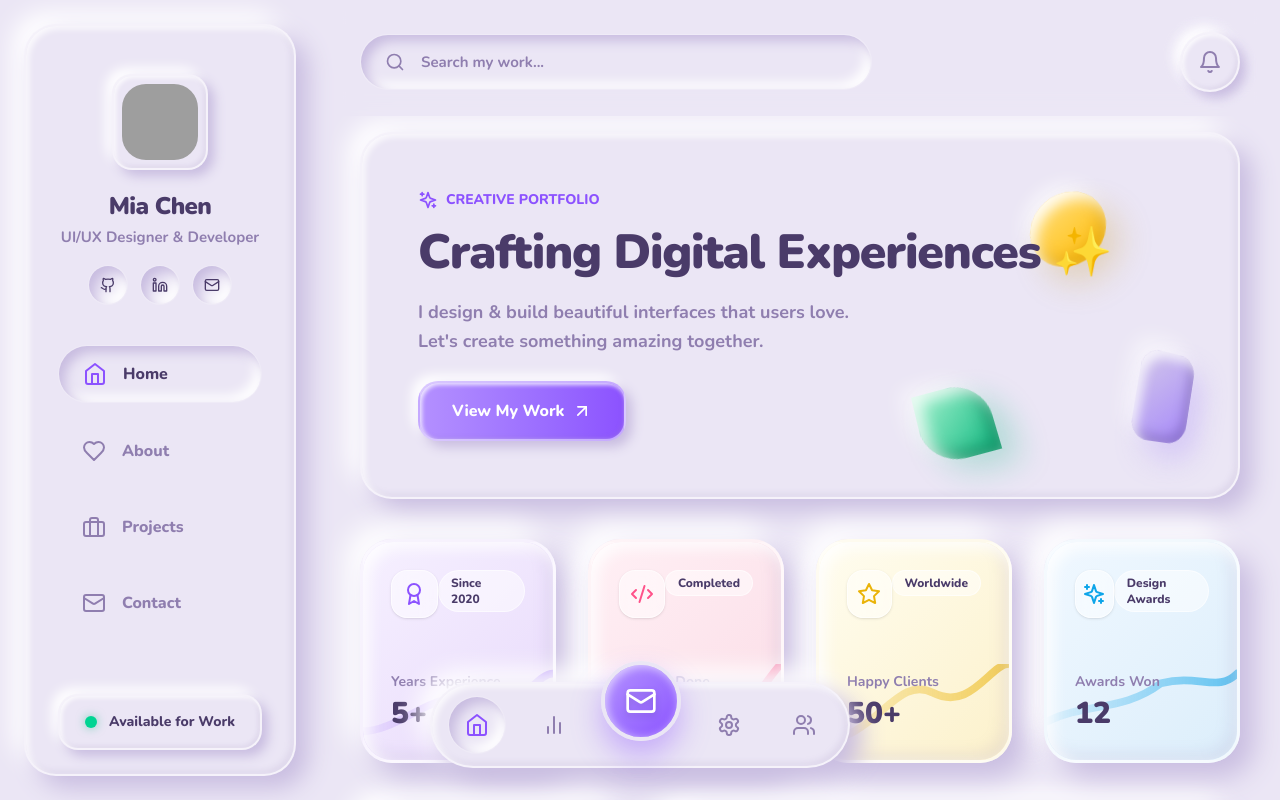
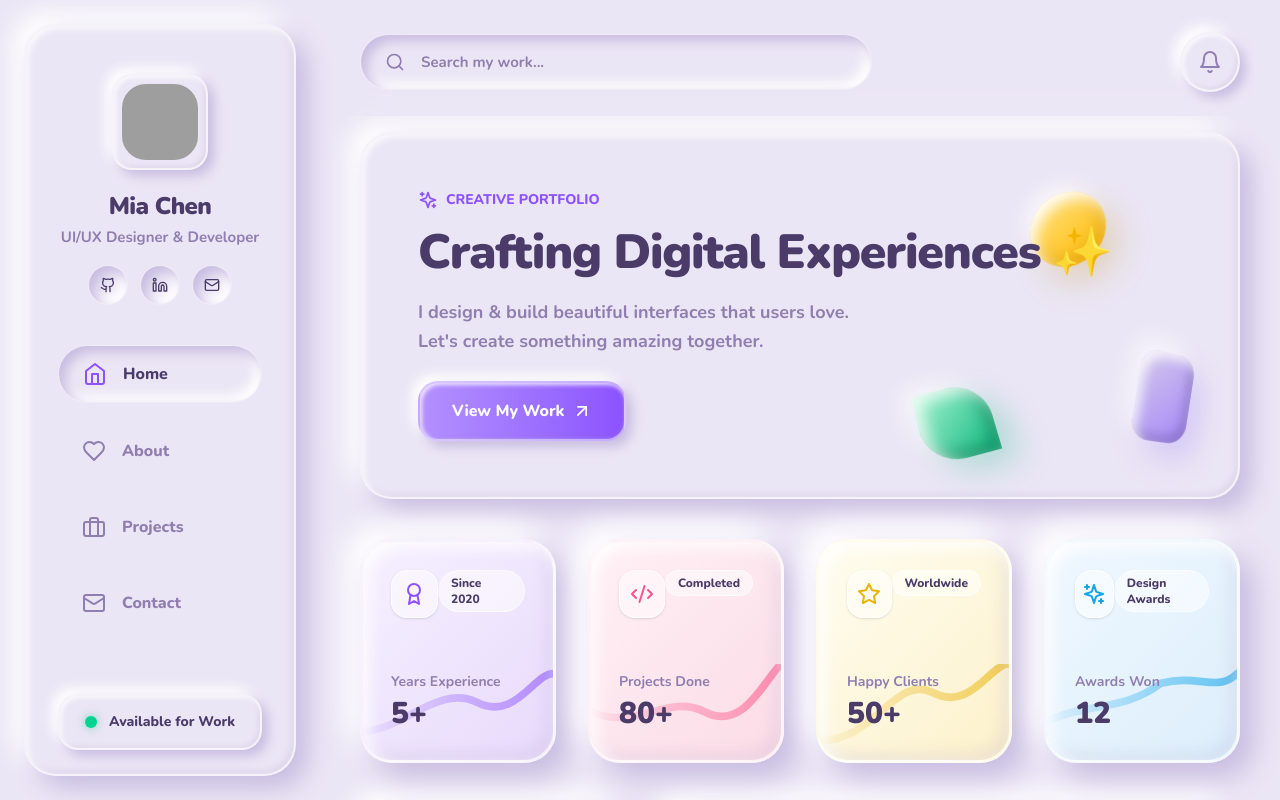
Before and after one commit to andisec/dashboard-portofolio, a React (Vite) app: page / in a window 1280 px wide. Built offline with nearby package versions, Linux system fonts and the light colour scheme; grey boxes are pictures that could not be loaded.

Commit message:
task snapshot 57d16dd7-b42d-4061-9503-58f2ef5e3fd3

```diff
--- a/src/App.tsx
+++ b/src/App.tsx
@@ -1,12 +1,11 @@
 import React, { useState } from 'react';
 import {
   LayoutDashboard, Code2, Palette, Camera,
-  Search, Bell, Home, BarChart2,
+  Search, Bell, Home,
   Award, Activity, Target, Settings,
   ArrowUpRight, ExternalLink, Menu,
   Github, Linkedin, Mail, Heart,
-  Briefcase, GraduationCap, Star, Sparkles,
-  Users
+  Briefcase, GraduationCap, Star, Sparkles
 } from 'lucide-react';
 
 // ==========================================
@@ -401,7 +400,7 @@ export default function App() {
         </header>
 
         {/* Portfolio Content Container */}
-        <div className="px-6 lg:px-10 pb-40 pt-4 flex-1 max-w-7xl w-full mx-auto">
+        <div className="px-6 lg:px-10 pb-16 pt-4 flex-1 max-w-7xl w-full mx-auto">
 
           {/* Hero Banner */}
           <div className="clay w-full p-8 lg:p-14 relative overflow-hidden flex flex-col justify-center min-h-[260px]">
@@ -598,45 +597,7 @@ export default function App() {
         </div>
       </main>
 
-      {/* --- FLOATING BOTTOM NAV --- */}
-      <div className="fixed bottom-8 left-1/2 transform -translate-x-1/2 z-50 w-[90%] max-w-[420px]">
-        <div className="clay clay-pill px-4 py-3 flex items-center justify-between sm:gap-2">
 
-          <button
-            onClick={() => setActiveNav('home')}
-            className={`p-4 rounded-full clay-interactive ${activeNav === 'home' ? 'clay-inset text-[#8c52ff]' : 'text-[#8f7eaf] hover:text-[#4a3b69]'}`}
-          >
-            <Home className="w-6 h-6" />
-          </button>
-
-          <button
-            onClick={() => setActiveNav('projects')}
-            className={`p-4 rounded-full clay-interactive ${activeNav === 'projects' ? 'clay-inset text-[#8c52ff]' : 'text-[#8f7eaf] hover:text-[#4a3b69]'}`}
-          >
-            <BarChart2 className="w-6 h-6" />
-          </button>
-
-          {/* Prominent Primary Action Button */}
-          <button className="relative -mt-12 w-20 h-20 rounded-full bg-gradient-to-br from-[#b490ff] to-[#8c52ff] flex items-center justify-center text-white shadow-[0_15px_30px_rgba(140,82,255,0.4),inset_2px_2px_10px_rgba(255,255,255,0.6)] border-4 border-[#ebe6f5] hover:scale-105 active:scale-95 transition-transform duration-300">
-            <Mail className="w-8 h-8 drop-shadow-md" />
-          </button>
-
-          <button
-            onClick={() => setActiveNav('about')}
-            className={`p-4 rounded-full clay-interactive ${activeNav === 'about' ? 'clay-inset text-[#8c52ff]' : 'text-[#8f7eaf] hover:text-[#4a3b69]'}`}
-          >
-            <Settings className="w-6 h-6" />
-          </button>
-
-          <button
-            onClick={() => setActiveNav('contact')}
-            className={`p-4 rounded-full clay-interactive ${activeNav === 'contact' ? 'clay-inset text-[#8c52ff]' : 'text-[#8f7eaf] hover:text-[#4a3b69]'}`}
-          >
-            <Users className="w-6 h-6" />
-          </button>
-
-        </div>
-      </div>
 
       {/* --- MOBILE MENU OVERLAY --- */}
       {isMobileMenuOpen && (
```
